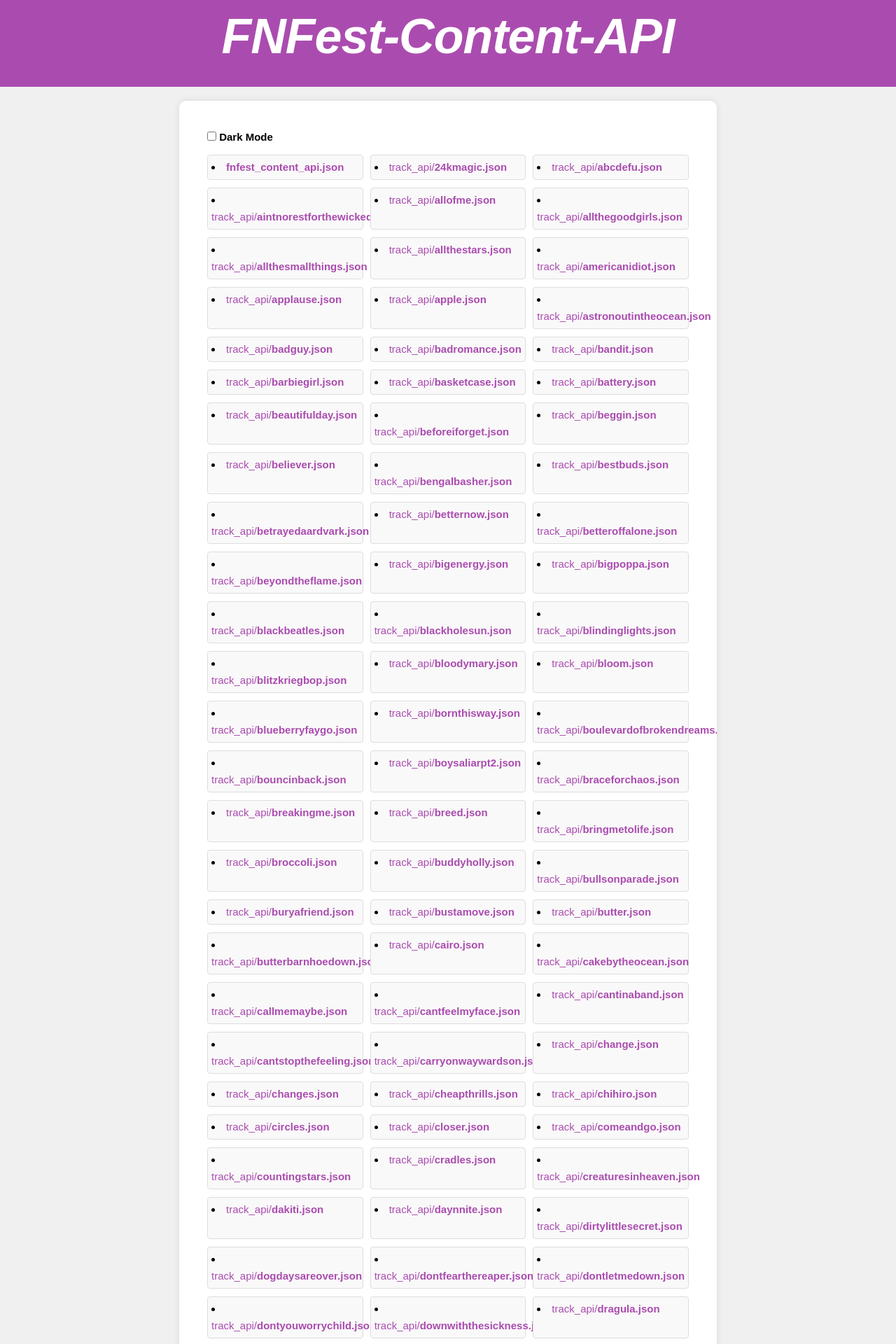
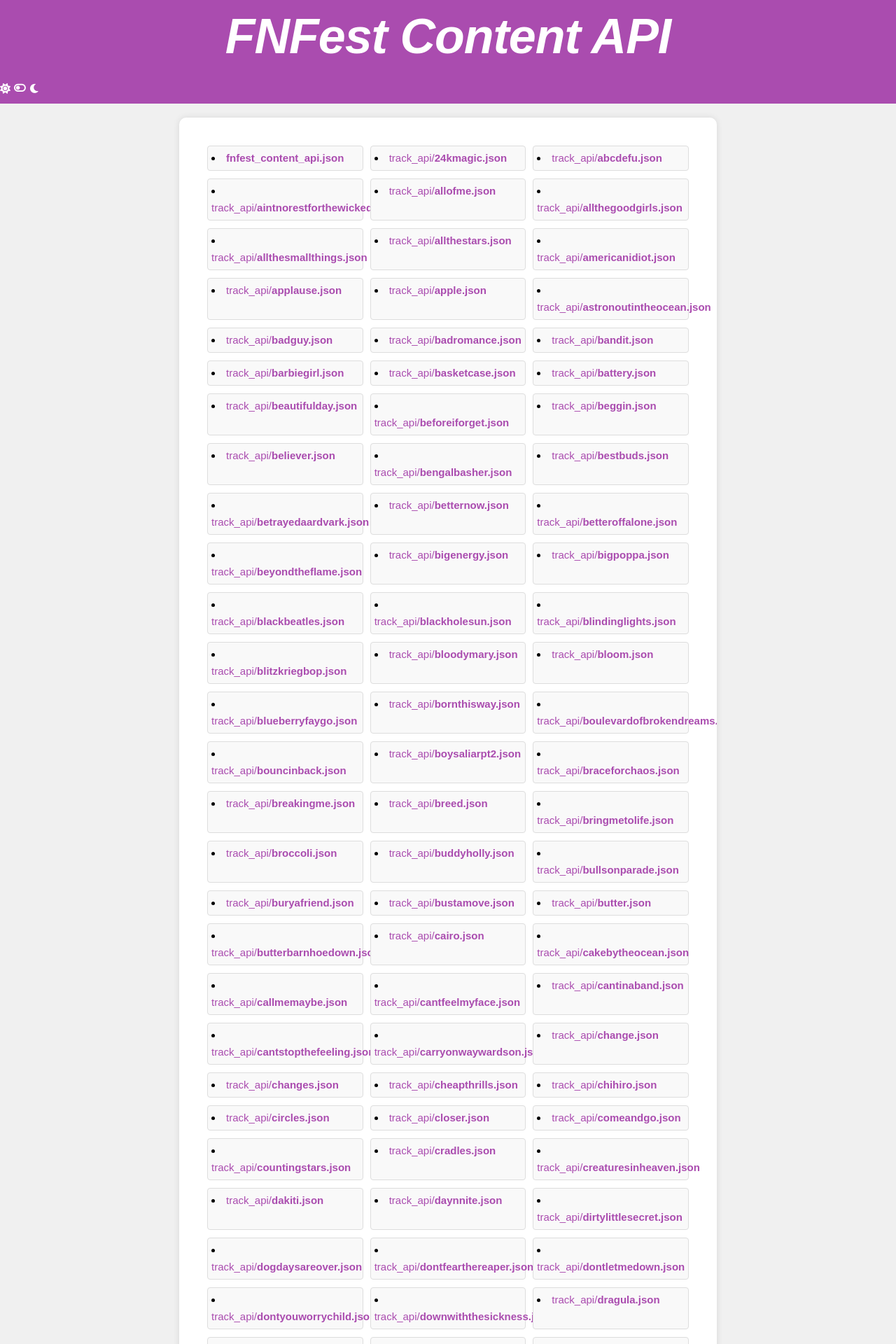
Before and after one commit to LeviSnoot/FNFest-Content-API, a Jekyll site: the page built from index.md, in a window 1280 px wide. Shown: the top 1920 px of the page at 70% size. Built offline with Jekyll 4.4.1, drawn with Linux system fonts in a browser that asks for light colours; some web fonts are replaced; some of the changed text lies outside the part shown.

Commit message:
cleaner dark mode implementation

```diff
--- a/_includes/header.html
+++ b/_includes/header.html
@@ -1,3 +1,11 @@
 <header>
-  <h1>FNFest-Content-API</h1>
+  <h1>{{ site.title }}</h1>
+  <div class="theme-switch">
+    <i class="fas fa-sun"></i>
+    <input type="checkbox" id="theme-toggle">
+    <label for="theme-toggle">
+      <i class="fas fa-toggle-off"></i>
+    </label>
+    <i class="fas fa-moon"></i>
+  </div>
 </header>
--- a/_layouts/default.html
+++ b/_layouts/default.html
@@ -7,14 +7,11 @@
   <link rel="stylesheet" href="https://cdnjs.cloudflare.com/ajax/libs/normalize/8.0.1/normalize.min.css">
   <link rel="stylesheet" href="https://cdnjs.cloudflare.com/ajax/libs/skeleton/2.0.4/skeleton.min.css">
   <link rel="stylesheet" href="{{ '/assets/css/styles.css' | relative_url }}">
+  <link rel="stylesheet" href="https://cdnjs.cloudflare.com/ajax/libs/font-awesome/6.0.0-beta3/css/all.min.css">
 </head>
 <body>
   {% include header.html %}
   <div class="container">
-    <label class="theme-switch" for="theme-toggle">
-      <input type="checkbox" id="theme-toggle">
-      <span>Dark Mode</span>
-    </label>
     {{ content }}
   </div>
   {% include footer.html %}
--- a/assets/css/styles.css
+++ b/assets/css/styles.css
@@ -39,6 +39,28 @@
   background-color: var(--header-background-color);
   color: var(--header-text-color);
   padding: 1rem 0;
+}
+
+.theme-switch {
+  display: flex;
+  align-items: center;
+}
+
+.theme-switch input {
+  display: none;
+}
+
+.theme-switch label {
+  cursor: pointer;
+  font-size: 1.5rem;
+  color: var(--header-text-color);
+  margin: 0 0.5rem;
+}
+
+.theme-switch .fa-sun,
+.theme-switch .fa-moon {
+  font-size: 1.5rem;
+  color: var(--header-text-color);
 }
 
 footer {
--- a/assets/js/theme_toggle.js
+++ b/assets/js/theme_toggle.js
@@ -1,11 +1,14 @@
 document.addEventListener("DOMContentLoaded", function() {
   const toggleSwitch = document.querySelector('#theme-toggle');
+  const toggleIcon = document.querySelector('.theme-switch label i');
   const currentTheme = localStorage.getItem('theme') || (window.matchMedia("(prefers-color-scheme: dark)").matches ? "dark" : "light");
 
   if (currentTheme) {
     document.documentElement.setAttribute('data-theme', currentTheme);
     if (currentTheme === "dark") {
       toggleSwitch.checked = true;
+      toggleIcon.classList.remove('fa-toggle-off');
+      toggleIcon.classList.add('fa-toggle-on');
     }
   }
 
@@ -13,9 +16,13 @@
     if (e.target.checked) {
       document.documentElement.setAttribute('data-theme', 'dark');
       localStorage.setItem('theme', 'dark');
+      toggleIcon.classList.remove('fa-toggle-off');
+      toggleIcon.classList.add('fa-toggle-on');
     } else {
       document.documentElement.setAttribute('data-theme', 'light');
       localStorage.setItem('theme', 'light');
+      toggleIcon.classList.remove('fa-toggle-on');
+      toggleIcon.classList.add('fa-toggle-off');
     }
   });
 });
```
